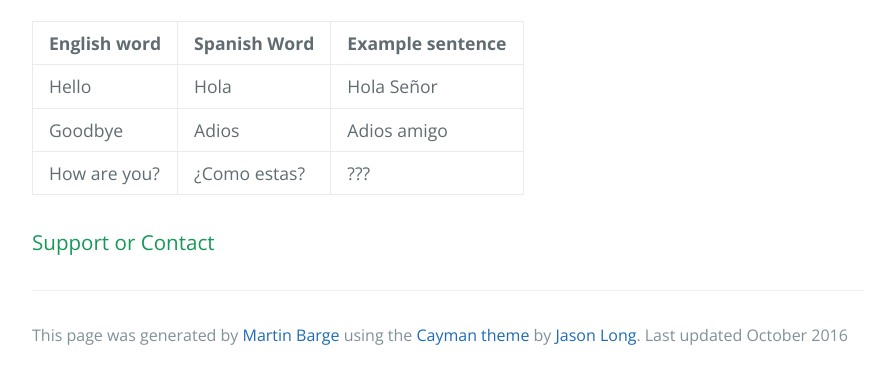
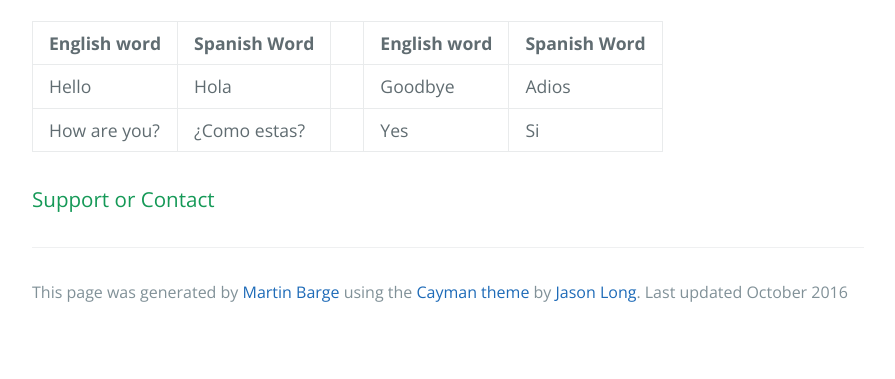
Before and after one commit to mibarge/sml209, a plain HTML site: page index.html in a window 1280 px wide. Shown: the part 977-1356 px from the top of the page, without its empty margins (192-1087 px from the left). After the commit the page ends 1313 px from the top, so only its background shows below. Drawn offline with nearby package versions, Linux system fonts and the light colour scheme.

Commit message:
Update index.html

```diff
--- a/index.html
+++ b/index.html
@@ -14,7 +14,7 @@
     <section class="page-header">
       <h1 class="project-name">Learn Spanish Today</h1>
       <h2 class="project-tagline">An experiment</h2>
-       <a href="index.html" class="btn">Home</a> <a href="about.html" class="btn">About Spain</a> <a href="Grammar.html" class="btn">Grammar</a>
+       <a href="index.html" class="btn">Home</a> <a href="about.html" class="btn">About Spain</a> <a href="grammar.html" class="btn">Grammar</a>
     </section>
 
     <section class="main-content">
@@ -34,24 +34,26 @@
       <tr>
         <th>English word</th>
         <th>Spanish Word</th>
-        <th>Example sentence</th>
+        <th></th>
+        <th>English word</th>
+        <th>Spanish Word</th>
+
       </tr>
     </thead>
     <tbody>
       <tr>
         <td>Hello</td>
         <td>Hola</td>
-        <td>Hola Señor</td>
-      </tr>
-      <tr>
-        <td>Goodbye</td>
+        <td></td>
+          <td>Goodbye</td>
         <td>Adios</td>
-        <td>Adios amigo</td>
       </tr>
       <tr>
         <td>How are you?</td>
         <td>¿Como estas?</td>
-        <td>???</td>
+        <td></td>
+         <td>Yes</td>
+        <td>Si</td>
       </tr>
     </tbody>
   </table>
```
